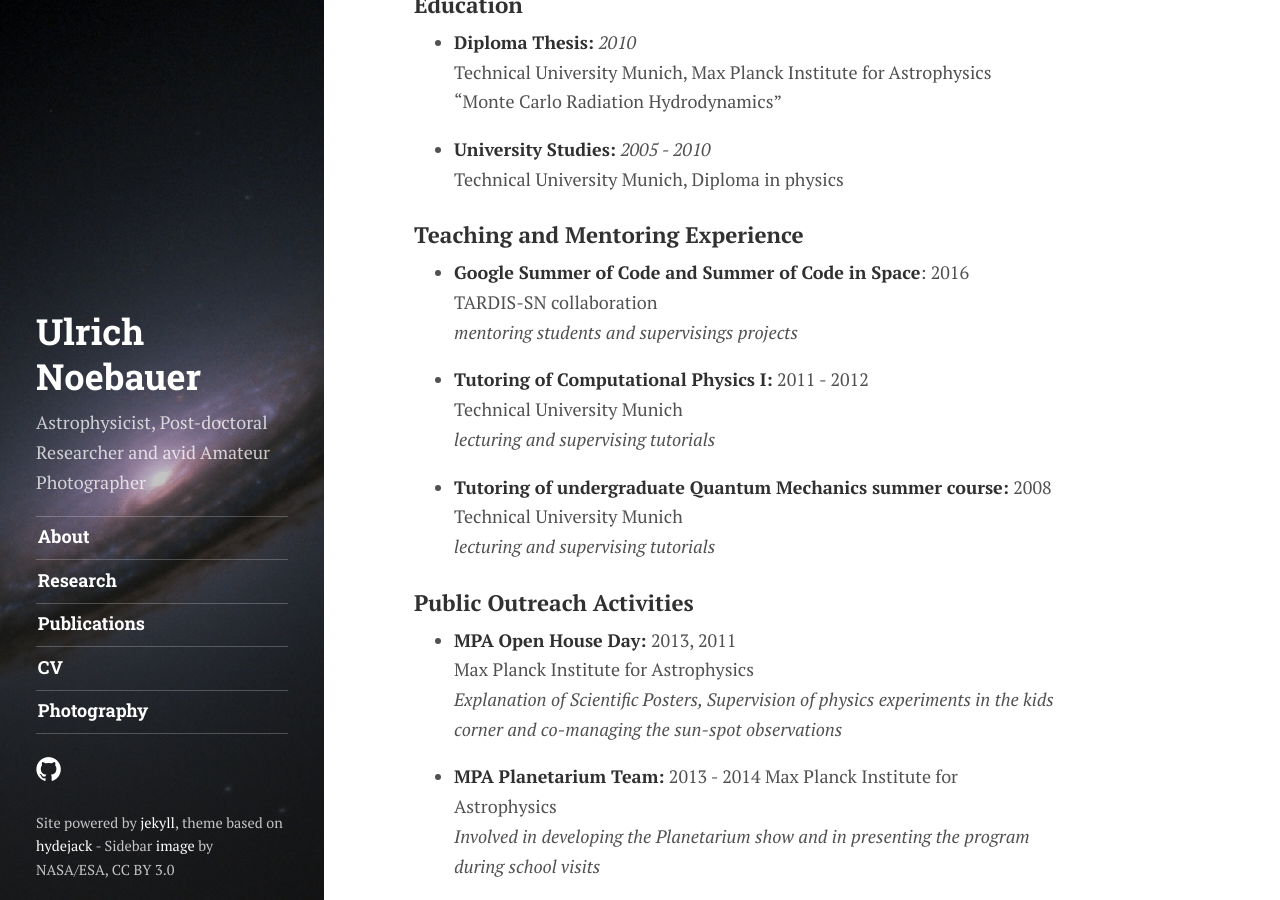
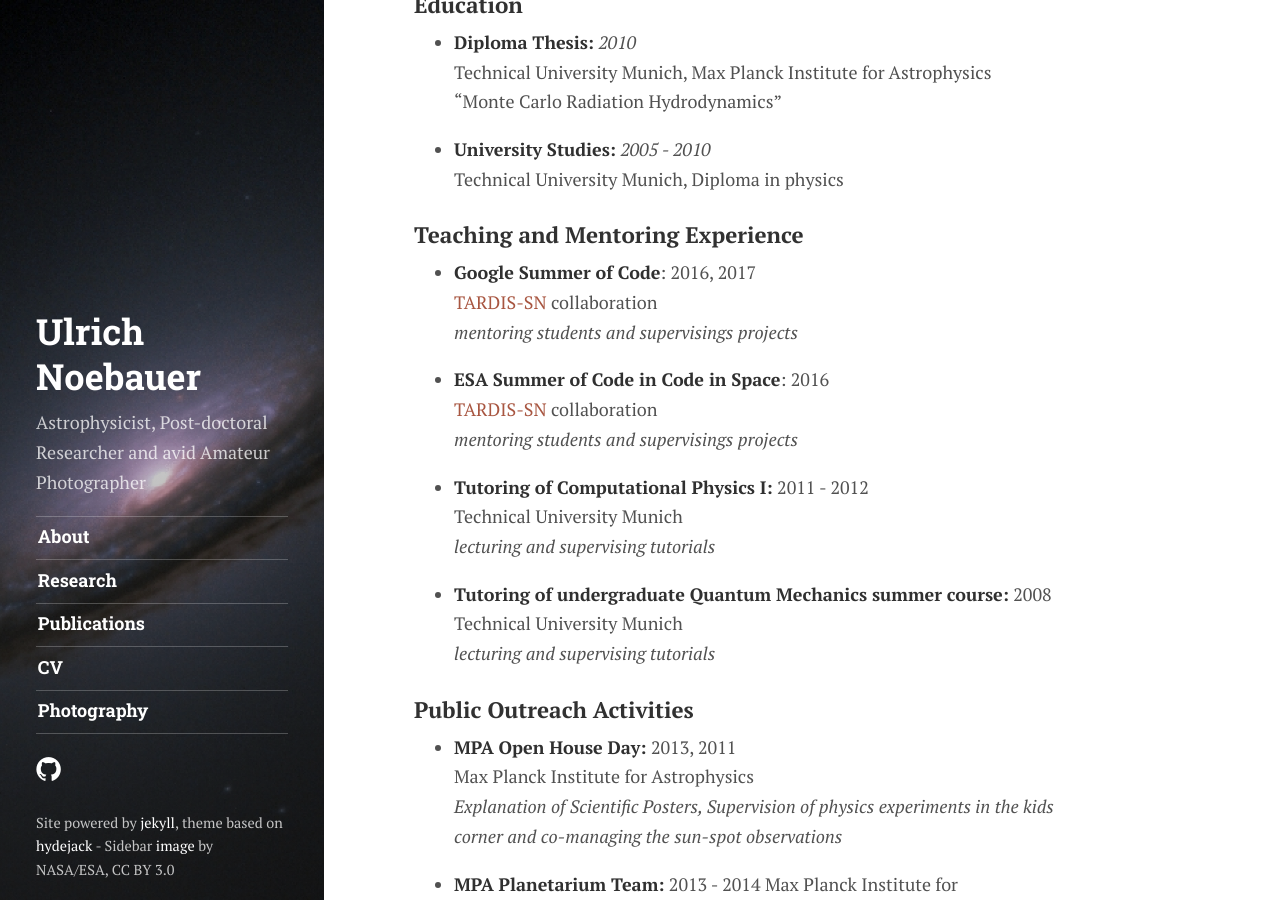
Before and after one commit to unoebauer/unoebauer.github.io, a Jekyll site: the page built from cv/index.md, in a window 1280 px wide and 900 px high, scrolled down 609 px. Built offline with Jekyll 4.4.1, drawn with Linux system fonts in a browser that asks for light colours; some web fonts are replaced.

Commit message:
Update GSOC and SOCIS information

```diff
--- a/cv/index.md
+++ b/cv/index.md
@@ -29,8 +29,12 @@ permalink: /cv/
 
 ### Teaching and Mentoring Experience
 
-  * __Google Summer of Code and Summer of Code in Space__: 2016
-    TARDIS-SN collaboration
+  * __Google Summer of Code__: 2016, 2017
+    [TARDIS-SN][tardis] collaboration
+    _mentoring students and supervisings projects_
+
+  * __ESA Summer of Code in Code in Space__: 2016
+    [TARDIS-SN][tardis] collaboration
     _mentoring students and supervisings projects_
 
   * __Tutoring of Computational Physics I:__ 2011 - 2012
```
